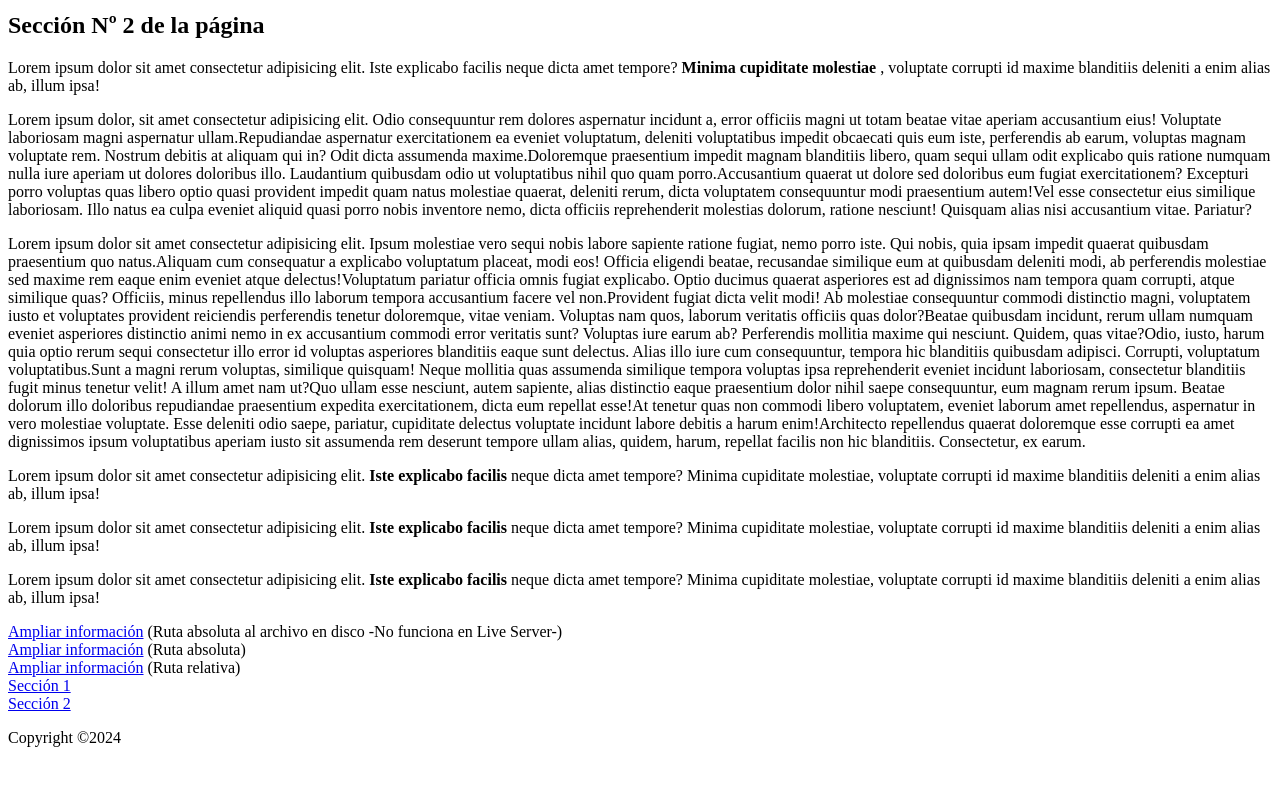
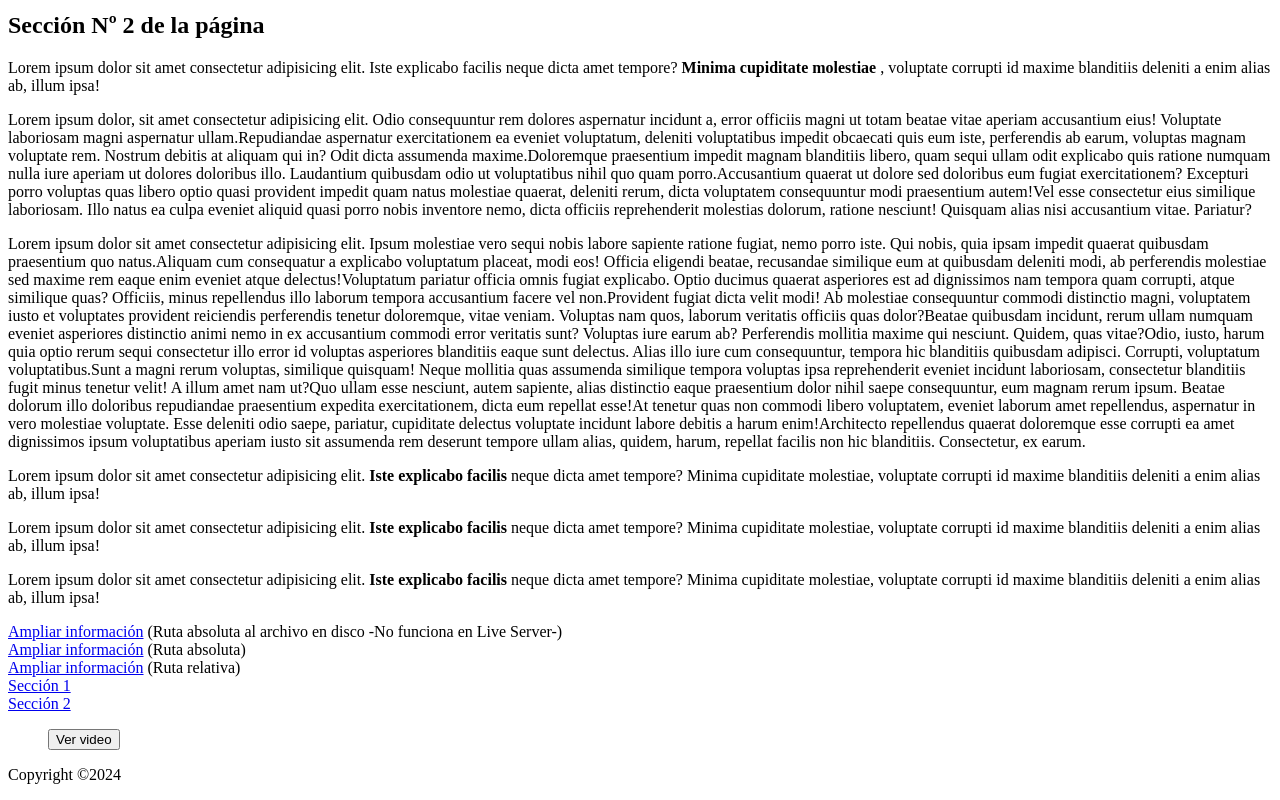
Before and after one commit to Raimun2000/raimun2000.github.io, a plain HTML site: page index.html in a window 1280 px wide. Shown: the part 451-1251 px from the top of the page. Before the commit the page ends 1214 px from the top, so only its background shows below. Drawn offline with Linux system fonts and the light colour scheme.

Commit message:
Se agrega link de menu al pie en forma de boton

```diff
--- a/index.html
+++ b/index.html
@@ -103,6 +103,9 @@
         </section>
     </main>
     <footer>
+        <menu>
+            <a href="./sitio/ver_videos.html"><button>Ver video</button></a>
+        </menu>
         <p>
             Copyright &copy;2024
         </p>
```
